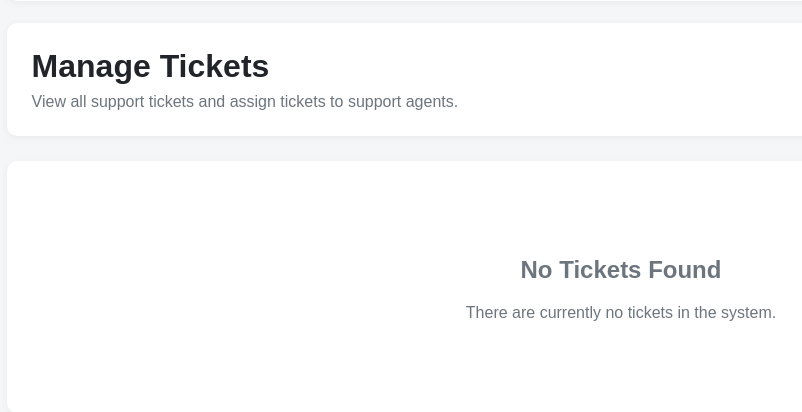
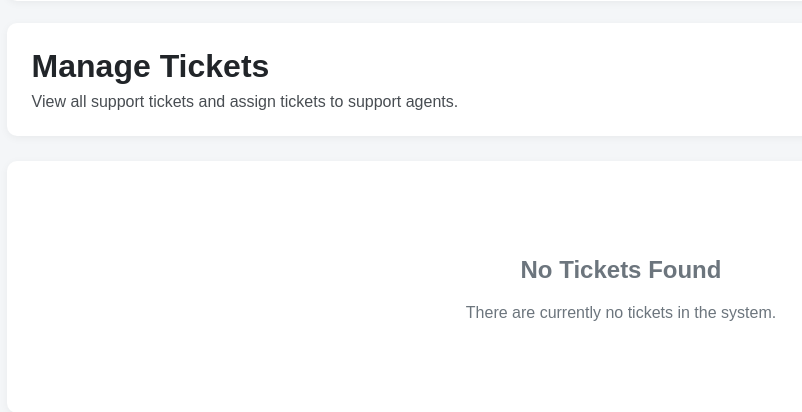
Before and after one commit to Persitent-python-PCCE/Shriyaans_Project_1, a Flask app: template IT_Service_Desk/templates/admin_tickets.html in a window 1280 px wide. Shown: the part 183-595 px from the top of the page, without its empty margins (19-821 px from the left). Run offline with Flask 3, Linux system fonts and the light colour scheme; the template is opened without the code that fills it, so the values that code supplies are empty; parts of the project's set-up code (start-up, migrations or seed data) failed here and were passed over.

Commit message:
Testing Git hub webhook

```diff
--- a/IT_Service_Desk/templates/admin_tickets.html
+++ b/IT_Service_Desk/templates/admin_tickets.html
@@ -85,7 +85,7 @@
 
         .page-header p {
             margin: 0;
-            color: #6c757d;
+            color: #484d52;
         }
 
         .table-wrapper {
```
